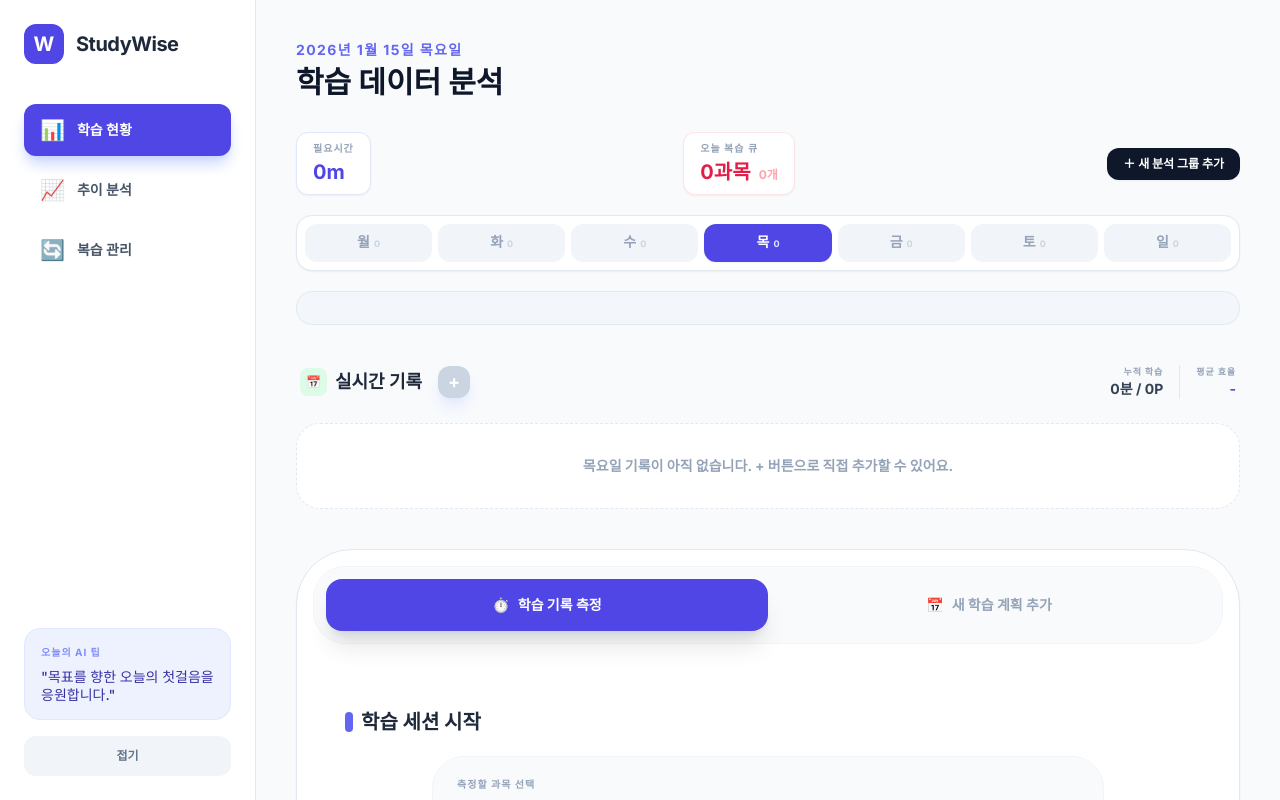
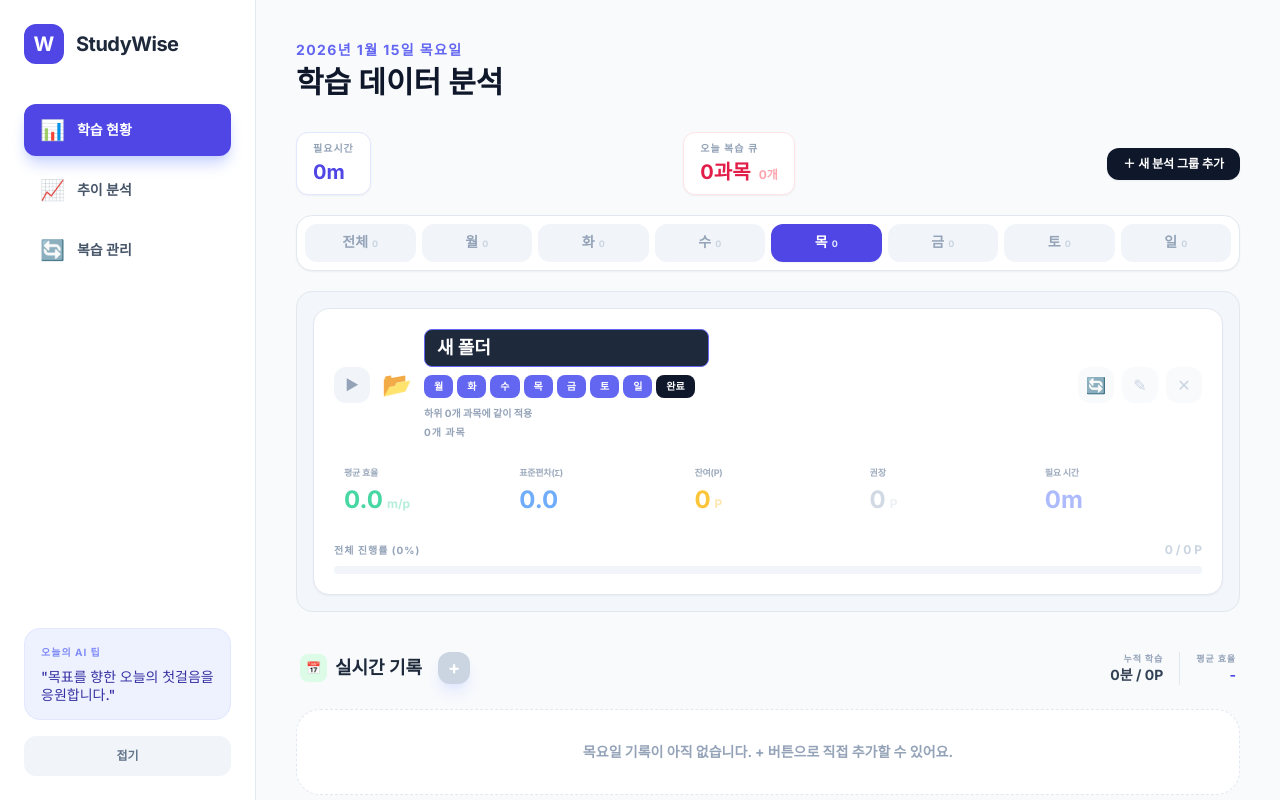
Before and after one commit to sungjin8853-hue/ssstudy, a React (Vite) app: page / in a window 1280 px wide. Both pictures are taken after a click on the button "＋ 새 분석 그룹 추가". Shown: the top 800 px of the page. Built offline with nearby package versions, Linux system fonts and the light colour scheme.

Commit message:
Refine folder scheduling controls

```diff
--- a/App.tsx
+++ b/App.tsx
@@ -198,6 +198,19 @@ const App: React.FC = () => {
     setSubjects(prev => prev.map(s => s.id === updatedSubject.id ? updatedSubject : s));
     setLogs(prev => prev.map(log => {
       if (log.subjectId !== updatedSubject.id) return log;
+      return {
+        ...log,
+        subjectNameSnapshot: updatedSubject.name
+      };
+    }));
+  };
+
+  const handleUpdateSubjects = (updatedSubjects: Subject[]) => {
+    const updatedMap = new Map(updatedSubjects.map(subject => [subject.id, subject]));
+    setSubjects(prev => prev.map(subject => updatedMap.get(subject.id) || subject));
+    setLogs(prev => prev.map(log => {
+      const updatedSubject = updatedMap.get(log.subjectId);
+      if (!updatedSubject) return log;
       return {
         ...log,
         subjectNameSnapshot: updatedSubject.name
@@ -625,6 +638,7 @@ const App: React.FC = () => {
                 activeStudyDate={activeStudyDate}
                 onActiveWeekdayChange={setActiveStudyWeekday}
                 onUpdateSubject={handleUpdateSubject}
+                onUpdateSubjects={handleUpdateSubjects}
                 onDeleteSubject={handleDeleteSubject}
                 onUpdateTags={handleUpdateTags}
                 onDeleteFolder={handleDeleteFolder}
--- a/components/Analytics.tsx
+++ b/components/Analytics.tsx
@@ -20,6 +20,7 @@ interface Props {
   activeStudyDate: string;
   onActiveWeekdayChange: (weekday: number) => void;
   onUpdateSubject?: (updated: Subject) => void;
+  onUpdateSubjects?: (updated: Subject[]) => void;
   onDeleteSubject?: (id: string) => void;
   onUpdateTags?: (tags: TagDefinition[]) => void;
   onDeleteFolder?: (folderId: string) => void;
@@ -39,6 +40,7 @@ export const Analytics: React.FC<Props> = ({
   activeStudyDate,
   onActiveWeekdayChange,
   onUpdateSubject,
+  onUpdateSubjects,
   onDeleteSubject,
   onUpdateTags,
   onDeleteFolder,
@@ -47,12 +49,20 @@ export const Analytics: React.FC<Props> = ({
   const [expandedFolderIds, setExpandedFolderIds] = useState<Set<string>>(new Set(['root']));
   const [editingId, setEditingId] = useState<string | null>(null);
   const [movingItemId, setMovingItemId] = useState<string | null>(null);
+  const [showAllWeekdays, setShowAllWeekdays] = useState(false);
+  const weekdayIds = WEEKDAYS.map(day => day.id);
+  const [folderEditForm, setFolderEditForm] = useState<{
+    id: string;
+    name: string;
+    scheduledWeekdays: number[];
+  } | null>(null);
 
   // 수정 폼 상태 확장 (이름, 총페이지, 목표날짜)
   const [editForm, setEditForm] = useState<{
     name: string;
     totalPages: number;
     targetDate: string;
+    tagIds: string[];
     isRequired: boolean;
     scheduledWeekdays: number[];
     scheduledWeekdayWeights: Record<string, number>;
@@ -88,6 +98,101 @@ export const Analytics: React.FC<Props> = ({
     });
   };
 
+  const orderWeekdays = (days: number[]) => weekdayIds.filter(dayId => days.includes(dayId));
+
+  const toggleFolderEditWeekday = (dayId: number) => {
+    setFolderEditForm(prev => {
+      if (!prev) return prev;
+      const nextDays = prev.scheduledWeekdays.includes(dayId)
+        ? prev.scheduledWeekdays.filter(id => id !== dayId)
+        : [...prev.scheduledWeekdays, dayId];
+
+      if (nextDays.length === 0) return prev;
+      return {
+        ...prev,
+        scheduledWeekdays: orderWeekdays(nextDays)
+      };
+    });
+  };
+
+  const getDescendantFolderIds = (folderId: string): string[] => {
+    const childIds = tagDefinitions
+      .filter(tag => tag.parentId === folderId)
+      .map(tag => tag.id);
+
+    return [
+      folderId,
+      ...childIds.flatMap(childId => getDescendantFolderIds(childId))
+    ];
+  };
+
+  const getSubjectsInFolder = (folderId: string) => {
+    const folderIds = new Set(getDescendantFolderIds(folderId));
+    return subjects.filter(subject => subject.tagIds?.some(tagId => folderIds.has(tagId)));
+  };
+
+  const getFolderWeekdaySelection = (folderId: string) => {
+    const folderSubjects = getSubjectsInFolder(folderId);
+    if (folderSubjects.length === 0) return weekdayIds;
+
+    const union = Array.from(new Set(
+      folderSubjects.flatMap(subject => normalizeWeekdays(subject.scheduledWeekdays))
+    ));
+    return orderWeekdays(union);
+  };
+
+  const applyFolderWeekdays = (folderId: string, days: number[]) => {
+    if ((!onUpdateSubject && !onUpdateSubjects) || days.length === 0) return;
+
+    const scheduledWeekdays = orderWeekdays(days);
+    const scheduledWeekdayWeights = normalizeWeekdayWeights(undefined, scheduledWeekdays);
+    const scheduledWeekdayRemainderDay = scheduledWeekdays[scheduledWeekdays.length - 1];
+
+    const updatedSubjects = getSubjectsInFolder(folderId).map(subject => ({
+        ...subject,
+        scheduledWeekdays,
+        scheduledWeekdayWeights,
+        scheduledWeekdayRemainderDay,
+        scheduledWeekdayPages: undefined
+      }));
+
+    if (onUpdateSubjects) {
+      onUpdateSubjects(updatedSubjects);
+      return;
+    }
+
+    updatedSubjects.forEach(subject => onUpdateSubject?.(subject));
+  };
+
+  const startEditingFolder = (folder: TagDefinition) => {
+    setMovingItemId(null);
+    setEditForm(null);
+    setEditingId(folder.id);
+    setFolderEditForm({
+      id: folder.id,
+      name: folder.name,
+      scheduledWeekdays: getFolderWeekdaySelection(folder.id)
+    });
+  };
+
+  const saveFolderEdit = (folder: TagDefinition) => {
+    const nextForm = folderEditForm?.id === folder.id
+      ? folderEditForm
+      : {
+        id: folder.id,
+        name: folder.name,
+        scheduledWeekdays: getFolderWeekdaySelection(folder.id)
+      };
+    const nextName = nextForm.name.trim() || folder.name;
+
+    onUpdateTags?.(tagDefinitions.map(tag => (
+      tag.id === folder.id ? { ...tag, name: nextName } : tag
+    )));
+    applyFolderWeekdays(folder.id, nextForm.scheduledWeekdays);
+    setEditingId(null);
+    setFolderEditForm(null);
+  };
+
   const allSubjectStats = useMemo(() => {
     return subjects.map(sub => {
       const subLogs = logs.filter(l => l.subjectId === sub.id);
@@ -121,6 +226,18 @@ export const Analytics: React.FC<Props> = ({
     });
   }, [subjects, logs, activeWeekday, activeStudyDate]);
 
+  const subjectMatchesWeekdayView = (subject: { scheduledWeekdays?: number[] }) => (
+    showAllWeekdays || normalizeWeekdays(subject.scheduledWeekdays).includes(activeWeekday)
+  );
+
+  const getDisplayRecommendedPages = (subject: { weeklyRequiredPages: number; recommendedDailyPages: number }) => (
+    showAllWeekdays ? subject.weeklyRequiredPages : subject.recommendedDailyPages
+  );
+
+  const getDisplayNeededMinutes = (subject: { stats: { averageTimePerPage: number }; weeklyRequiredPages: number; recommendedDailyPages: number }) => (
+    getDisplayRecommendedPages(subject) * subject.stats.averageTimePerPage
+  );
+
   const getRecursiveData = (folderId: string) => {
     const findSubjIds = (fid: string): string[] => {
       const childFolders = tagDefinitions.filter(t => t.parentId === fid);
@@ -141,7 +258,7 @@ export const Analytics: React.FC<Props> = ({
     const relatedSubjIds = findSubjIds(folderId);
     const uniqueSubjs = allSubjectStats.filter(s => (
       relatedSubjIds.includes(s.id)
-      && normalizeWeekdays(s.scheduledWeekdays).includes(activeWeekday)
+      && subjectMatchesWeekdayView(s)
     ));
     const count = uniqueSubjs.length;
 
@@ -151,8 +268,8 @@ export const Analytics: React.FC<Props> = ({
       completedPages: uniqueSubjs.reduce((acc, cur) => acc + cur.completedPages, 0),
       avgEff: count > 0 ? uniqueSubjs.reduce((acc, cur) => acc + cur.stats.averageTimePerPage, 0) / count : 0,
       avgStd: count > 0 ? uniqueSubjs.reduce((acc, cur) => acc + cur.stats.standardDeviation, 0) / count : 0,
-      dailyTime: uniqueSubjs.reduce((acc, cur) => acc + cur.dailyTimeNeeded, 0),
-      dailyPages: uniqueSubjs.reduce((acc, cur) => acc + cur.recommendedDailyPages, 0),
+      dailyTime: uniqueSubjs.reduce((acc, cur) => acc + getDisplayNeededMinutes(cur), 0),
+      dailyPages: uniqueSubjs.reduce((acc, cur) => acc + getDisplayRecommendedPages(cur), 0),
       remaining: uniqueSubjs.reduce((acc, cur) => acc + cur.remainingPages, 0),
     };
   };
@@ -171,11 +288,11 @@ export const Analytics: React.FC<Props> = ({
 
   const weekdaySubjects = useMemo(() => (
     allSubjectStats
-      .filter(subject => normalizeWeekdays(subject.scheduledWeekdays).includes(activeWeekday))
-      .sort((a, b) => b.dailyTimeNeeded - a.dailyTimeNeeded)
-  ), [allSubjectStats, activeWeekday]);
+      .filter(subject => subjectMatchesWeekdayView(subject))
+      .sort((a, b) => getDisplayNeededMinutes(b) - getDisplayNeededMinutes(a))
+  ), [allSubjectStats, activeWeekday, showAllWeekdays]);
 
-  const weekdayTotalTime = weekdaySubjects.reduce((sum, subject) => sum + subject.dailyTimeNeeded, 0);
+  const weekdayTotalTime = weekdaySubjects.reduce((sum, subject) => sum + getDisplayNeededMinutes(subject), 0);
 
   const formatTime = (minutes: number) => {
     const h = Math.floor(minutes / 60);
@@ -185,13 +302,15 @@ export const Analytics: React.FC<Props> = ({
 
   const RenderTree = ({ parentId, depth = 0 }: { parentId?: string, depth?: number }) => {
     const folderHasWeekdaySubjects = (folderId: string): boolean => {
+      if (editingId === folderId || movingItemId === folderId) return true;
+
       const childFolderIds = tagDefinitions
         .filter(folder => folder.parentId === folderId)
         .map(folder => folder.id);
 
       return allSubjectStats.some(subject => (
         subject.tagIds?.includes(folderId)
-        && normalizeWeekdays(subject.scheduledWeekdays).includes(activeWeekday)
+        && subjectMatchesWeekdayView(subject)
       )) || childFolderIds.some(folderHasWeekdaySubjects);
     };
 
@@ -199,7 +318,7 @@ export const Analytics: React.FC<Props> = ({
       .filter(f => f.parentId === parentId)
       .filter(folder => folderHasWeekdaySubjects(folder.id));
     const subjs = allSubjectStats.filter(s =>
-      normalizeWeekdays(s.scheduledWeekdays).includes(activeWeekday)
+      subjectMatchesWeekdayView(s)
       && (parentId ? s.tagIds?.includes(parentId) : (!s.tagIds || s.tagIds.length === 0))
     );
 
@@ -210,6 +329,11 @@ export const Analytics: React.FC<Props> = ({
           const isExpanded = expandedFolderIds.has(folder.id);
           const isMoving = movingItemId === folder.id;
           const progressPercent = stats.totalPages > 0 ? Math.round((stats.completedPages / stats.totalPages) * 100) : 0;
+          const folderWeekdays = getFolderWeekdaySelection(folder.id);
+          const folderSubjects = getSubjectsInFolder(folder.id);
+          const activeFolderEdit = folderEditForm?.id === folder.id
+            ? folderEditForm
+            : { id: folder.id, name: folder.name, scheduledWeekdays: folderWeekdays };
 
           return (
             <div key={folder.id} className="relative group/folder">
@@ -222,7 +346,61 @@ export const Analytics: React.FC<Props> = ({
                     <span className="text-2xl">📂</span>
                     <div className="min-w-0">
                       {editingId === folder.id ? (
-                        <input autoFocus defaultValue={folder.name} onBlur={(e) => { onUpdateTags?.(tagDefinitions.map(t => t.id === folder.id ? {...t, name: e.target.value} : t)); setEditingId(null); }} className="bg-slate-800 text-white text-lg font-black outline-none px-3 py-1 rounded-lg border border-indigo-500" />
+                        <div className="space-y-2">
+                          <input
+                            autoFocus
+                            value={activeFolderEdit.name}
+                            onChange={(e) => setFolderEditForm(prev => (
+                              prev?.id === folder.id
+                                ? { ...prev, name: e.target.value }
+                                : { id: folder.id, name: e.target.value, scheduledWeekdays: folderWeekdays }
+                            ))}
+                            className="bg-slate-800 text-white text-lg font-black outline-none px-3 py-1 rounded-lg border border-indigo-500"
+                          />
+                          <div className="flex flex-wrap gap-1">
+                            {WEEKDAYS.map(day => {
+                              const selected = activeFolderEdit.scheduledWeekdays.includes(day.id);
+                              return (
+                                <button
+                                  key={day.id}
+                                  type="button"
+                                  onClick={e => {
+                                    e.preventDefault();
+                                    e.stopPropagation();
+                                    toggleFolderEditWeekday(day.id);
+                                  }}
+                                  className={`rounded-lg px-2.5 py-1 text-[10px] font-black transition-all ${
+                                    selected
+                                      ? 'bg-indigo-500 text-white'
+                                      : isExpanded
+                                        ? 'bg-white/10 text-indigo-200'
+                                        : 'bg-slate-100 text-slate-400'
+                                  }`}
+                                >
+                                  {day.label}
+                                </button>
+                              );
+                            })}
+                            <button
+                              type="button"
+                              onClick={e => {
+                                e.preventDefault();
+                                e.stopPropagation();
+                                saveFolderEdit(folder);
+                              }}
+                              className={`rounded-lg px-2.5 py-1 text-[10px] font-black transition-all ${
+                                isExpanded
+                                  ? 'bg-white text-indigo-700'
+                                  : 'bg-slate-900 text-white'
+                              }`}
+                            >
+                              완료
+                            </button>
+                          </div>
+                          <p className={`text-[10px] font-bold ${isExpanded ? 'text-indigo-200' : 'text-slate-400'}`}>
+                            하위 {folderSubjects.length}개 과목에 같이 적용
+                          </p>
+                        </div>
                       ) : (
                         <h4 onClick={() => toggleFolder(folder.id)} className="truncate text-xl font-black cursor-pointer hover:underline">{folder.name}</h4>
                       )}
@@ -231,7 +409,7 @@ export const Analytics: React.FC<Props> = ({
                   </div>
                   <div className="flex items-center gap-2 relative z-30">
                     <button onClick={(e) => { e.preventDefault(); e.stopPropagation(); setMovingItemId(isMoving ? null : folder.id); }} onMouseDown={e => e.stopPropagation()} className={`w-9 h-9 flex items-center justify-center rounded-xl transition-all cursor-pointer ${isMoving ? 'bg-indigo-600 text-white' : 'bg-slate-50 text-slate-300 hover:text-indigo-600'}`}>🔄</button>
-                    <button onClick={(e) => { e.preventDefault(); e.stopPropagation(); setEditingId(folder.id); }} onMouseDown={e => e.stopPropagation()} className="w-9 h-9 flex items-center justify-center rounded-xl bg-slate-50 text-slate-300 hover:text-emerald-600 transition-all cursor-pointer">✎</button>
+                    <button onClick={(e) => { e.preventDefault(); e.stopPropagation(); startEditingFolder(folder); }} onMouseDown={e => e.stopPropagation()} className="w-9 h-9 flex items-center justify-center rounded-xl bg-slate-50 text-slate-300 hover:text-emerald-600 transition-all cursor-pointer">✎</button>
                     <button
                         onClick={(e) => {
                             e.preventDefault();
@@ -435,6 +613,7 @@ export const Analytics: React.FC<Props> = ({
                                     name: editForm.name,
                                     totalPages: Number(editForm.totalPages),
                                     targetDate: editForm.targetDate,
+                                    tagIds: editForm.tagIds,
                                     isRequired: editForm.isRequired,
                                     scheduledWeekdays: normalizeWeekdays(editForm.scheduledWeekdays),
                                     scheduledWeekdayWeights: normalizeWeekdayWeights(editForm.scheduledWeekdayWeights, editForm.scheduledWeekdays),
@@ -456,10 +635,12 @@ export const Analytics: React.FC<Props> = ({
                             e.preventDefault();
                             e.stopPropagation();
                             setEditingId(sub.id);
+                            setFolderEditForm(null);
                             setEditForm({
                               name: sub.name,
                               totalPages: sub.totalPages,
                               targetDate: sub.targetDate,
+                              tagIds: sub.tagIds || [],
                               isRequired: sub.isRequired ?? false,
                               scheduledWeekdays: normalizeWeekdays(sub.scheduledWeekdays),
                               scheduledWeekdayWeights: normalizeWeekdayWeights(sub.scheduledWeekdayWeights, sub.scheduledWeekdays),
@@ -491,8 +672,8 @@ export const Analytics: React.FC<Props> = ({
                  <StatBox label="효율(m/p)" value={sub.stats.averageTimePerPage.toFixed(1)} unit="" color="text-indigo-400" />
                  <StatBox label="편차(σ)" value={sub.stats.standardDeviation.toFixed(1)} unit="" color="text-blue-400" />
                  <StatBox label="잔여(P)" value={sub.remainingPages.toString()} unit="P" color="text-amber-500" />
-                 <StatBox label="권장" value={sub.recommendedDailyPages.toString()} unit="P" color="text-slate-800" />
-                 <StatBox label="필요 시간" value={formatTime(sub.dailyTimeNeeded)} unit="" color="text-slate-900" />
+                 <StatBox label="권장" value={getDisplayRecommendedPages(sub).toString()} unit="P" color="text-slate-800" />
+                 <StatBox label="필요 시간" value={formatTime(getDisplayNeededMinutes(sub))} unit="" color="text-slate-900" />
               </div>
 
               <div className="space-y-1 px-1">
@@ -523,9 +704,30 @@ export const Analytics: React.FC<Props> = ({
                 <div className="mt-2 bg-slate-900 p-4 rounded-2xl border border-slate-800 animate-in slide-in-from-top-4 relative z-30">
                   <p className="text-[10px] font-black text-slate-500 uppercase mb-3 px-1">폴더 이동</p>
                   <div className="flex flex-wrap gap-2">
-                     <button onClick={(e) => { e.stopPropagation(); onUpdateSubject?.({...sub, tagIds: []}); }} className={`px-4 py-2 rounded-xl font-black text-xs transition-all border ${(!sub.tagIds || sub.tagIds.length === 0) ? 'bg-indigo-600 text-white border-indigo-500' : 'bg-slate-800 hover:bg-indigo-600 text-white border-slate-700'}`}>홈</button>
+                     <button
+                       type="button"
+                       onClick={(e) => {
+                         e.preventDefault();
+                         e.stopPropagation();
+                         setEditForm(prev => prev ? { ...prev, tagIds: [] } : prev);
+                       }}
+                       className={`px-4 py-2 rounded-xl font-black text-xs transition-all border ${(!editForm?.tagIds || editForm.tagIds.length === 0) ? 'bg-indigo-600 text-white border-indigo-500' : 'bg-slate-800 hover:bg-indigo-600 text-white border-slate-700'}`}
+                     >
+                       홈
+                     </button>
                      {tagDefinitions.map(t => (
-                       <button key={t.id} onClick={(e) => { e.stopPropagation(); onUpdateSubject?.({...sub, tagIds: [t.id]}); }} className={`px-4 py-2 rounded-xl font-black text-xs transition-all border ${sub.tagIds?.[0] === t.id ? 'bg-indigo-600 text-white border-indigo-500' : 'bg-slate-800 hover:bg-indigo-600 text-white border-slate-700'}`}>📂 {t.name}</button>
+                       <button
+                         key={t.id}
+                         type="button"
+                         onClick={(e) => {
+                           e.preventDefault();
+                           e.stopPropagation();
+                           setEditForm(prev => prev ? { ...prev, tagIds: [t.id] } : prev);
+                         }}
+                         className={`px-4 py-2 rounded-xl font-black text-xs transition-all border ${editForm?.tagIds?.[0] === t.id ? 'bg-indigo-600 text-white border-indigo-500' : 'bg-slate-800 hover:bg-indigo-600 text-white border-slate-700'}`}
+                       >
+                         📂 {t.name}
+                       </button>
                      ))}
                   </div>
                 </div>
@@ -541,7 +743,7 @@ export const Analytics: React.FC<Props> = ({
     <div className="space-y-5 animate-fade-in">
       <div className="flex flex-col gap-3 md:flex-row md:items-center md:justify-between">
         <div className="rounded-xl border border-indigo-100 bg-white px-4 py-2 shadow-sm">
-          <p className="text-[10px] font-black uppercase tracking-widest text-slate-400">필요시간</p>
+          <p className="text-[10px] font-black uppercase tracking-widest text-slate-400">{showAllWeekdays ? '전체 필요시간' : '필요시간'}</p>
           <p className="mt-0.5 text-xl font-black text-indigo-600">{formatTime(weekdayTotalTime)}</p>
         </div>
         <button
@@ -558,8 +760,14 @@ export const Analytics: React.FC<Props> = ({
         <button
           onClick={() => {
             const newId = Math.random().toString(36).substr(2, 9);
-            onUpdateTags?.([...tagDefinitions, { id: newId, name: '새 폴더', color: COLORS[tagDefinitions.length % COLORS.length], isVisible: true }]);
+            const newFolder = { id: newId, name: '새 폴더', color: COLORS[tagDefinitions.length % COLORS.length], isVisible: true };
+            onUpdateTags?.([...tagDefinitions, newFolder]);
             setEditingId(newId);
+            setFolderEditForm({
+              id: newId,
+              name: newFolder.name,
+              scheduledWeekdays: weekdayIds
+            });
           }}
           className="bg-slate-900 text-white px-4 py-2 rounded-xl font-black text-xs hover:bg-indigo-600 transition-all shadow-sm active:scale-95"
         >
@@ -568,9 +776,21 @@ export const Analytics: React.FC<Props> = ({
       </div>
 
       <div className="rounded-2xl border border-slate-200 bg-white p-2 shadow-sm">
-        <div className="grid grid-cols-7 gap-1.5">
+        <div className="grid grid-cols-4 gap-1.5 sm:grid-cols-8">
+          <button
+            type="button"
+            onClick={() => setShowAllWeekdays(true)}
+            className={`rounded-xl py-2 text-sm font-black transition-all ${
+              showAllWeekdays
+                ? 'bg-slate-900 text-white shadow-sm'
+                : 'bg-slate-100 text-slate-400 hover:bg-indigo-50 hover:text-indigo-500'
+            }`}
+          >
+            <span>전체</span>
+            <span className={`ml-1 text-[9px] ${showAllWeekdays ? 'text-slate-200' : 'text-slate-300'}`}>{allSubjectStats.length}</span>
+          </button>
           {WEEKDAYS.map(day => {
-            const isActive = activeWeekday === day.id;
+            const isActive = !showAllWeekdays && activeWeekday === day.id;
             const count = allSubjectStats.filter(subject => (
               normalizeWeekdays(subject.scheduledWeekdays).includes(day.id)
             )).length;
@@ -578,7 +798,10 @@ export const Analytics: React.FC<Props> = ({
               <button
                 key={day.id}
                 type="button"
-                onClick={() => onActiveWeekdayChange(day.id)}
+                onClick={() => {
+                  setShowAllWeekdays(false);
+                  onActiveWeekdayChange(day.id);
+                }}
                 className={`rounded-xl py-2 text-sm font-black transition-all ${
                   isActive
                     ? 'bg-indigo-600 text-white shadow-sm'
```
